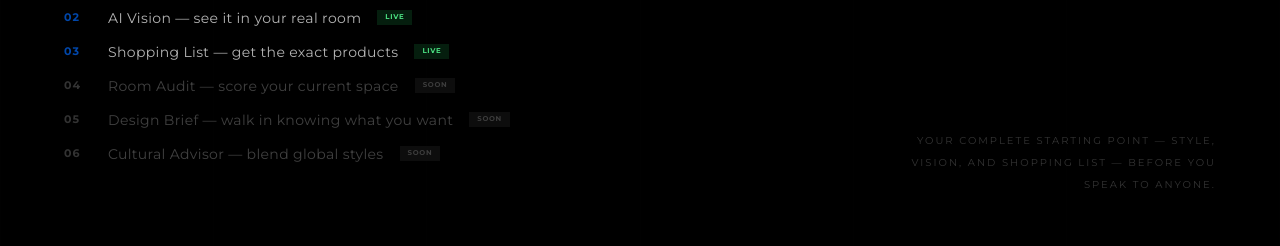
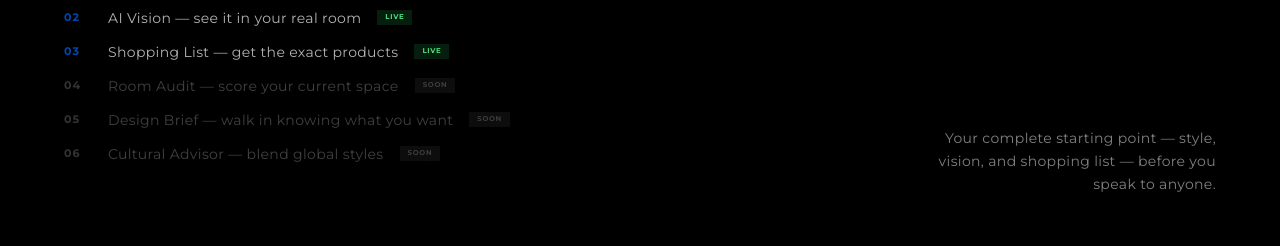
Before and after one commit to anahit-bit/designature-studio-website, a React (Vite) app: page / in a window 1280 px wide. Shown: the part 2020-2266 px from the top of the page. Built offline with nearby package versions, Linux system fonts and the light colour scheme.

Commit message:
Make right-side description text more visible on home page
Co-Authored-By: Claude Sonnet 4.6 <noreply@anthropic.com>

```diff
--- a/src/components/MultimodalSearch.tsx
+++ b/src/components/MultimodalSearch.tsx
@@ -101,7 +101,7 @@ const MultimodalSearch: React.FC = () => {
 
           {/* Right — description */}
           <div className="md:max-w-xs md:text-right hidden md:block">
-            <p className="text-white/20 text-[10px] uppercase tracking-[0.2em] leading-[2.2]">
+            <p className="text-white/50 text-sm tracking-wide leading-relaxed">
               {language === 'en'
                 ? 'Your complete starting point — style, vision, and shopping list — before you speak to anyone.'
                 : 'Book a consultation'}
```
